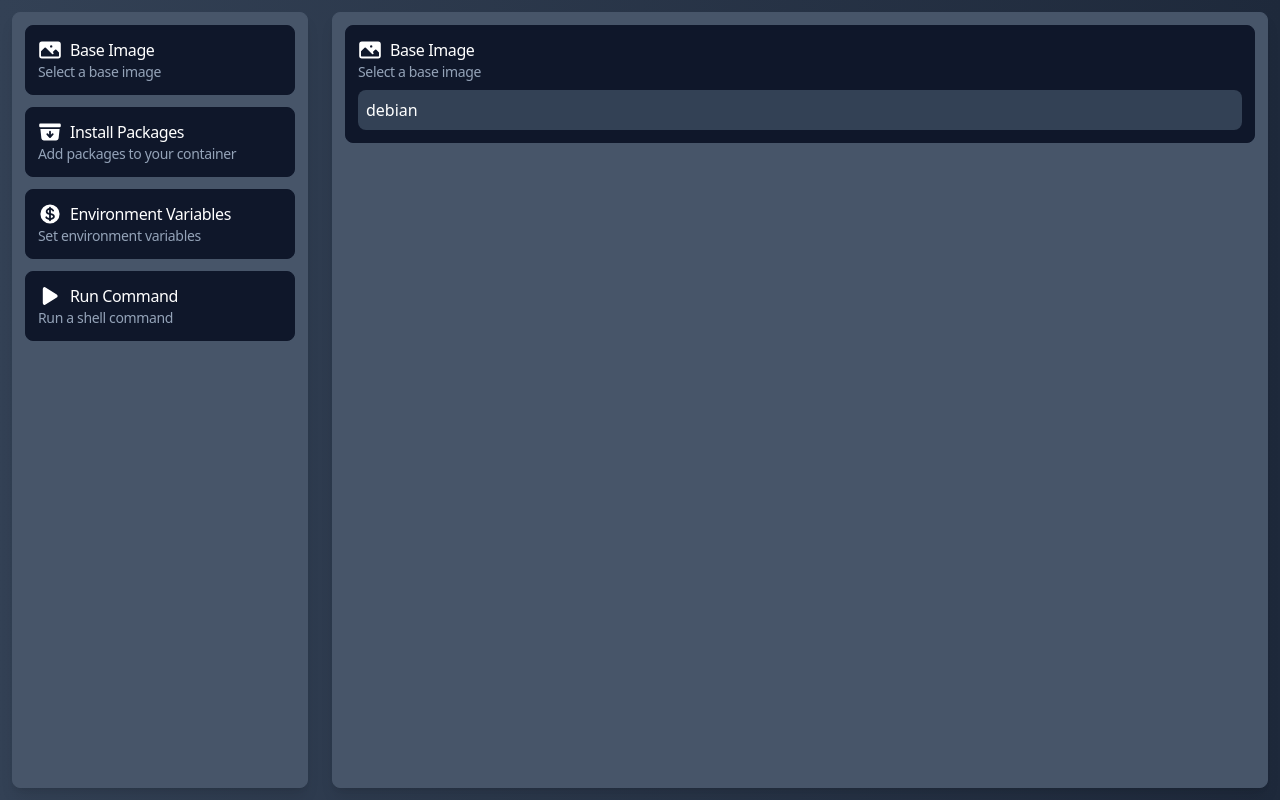
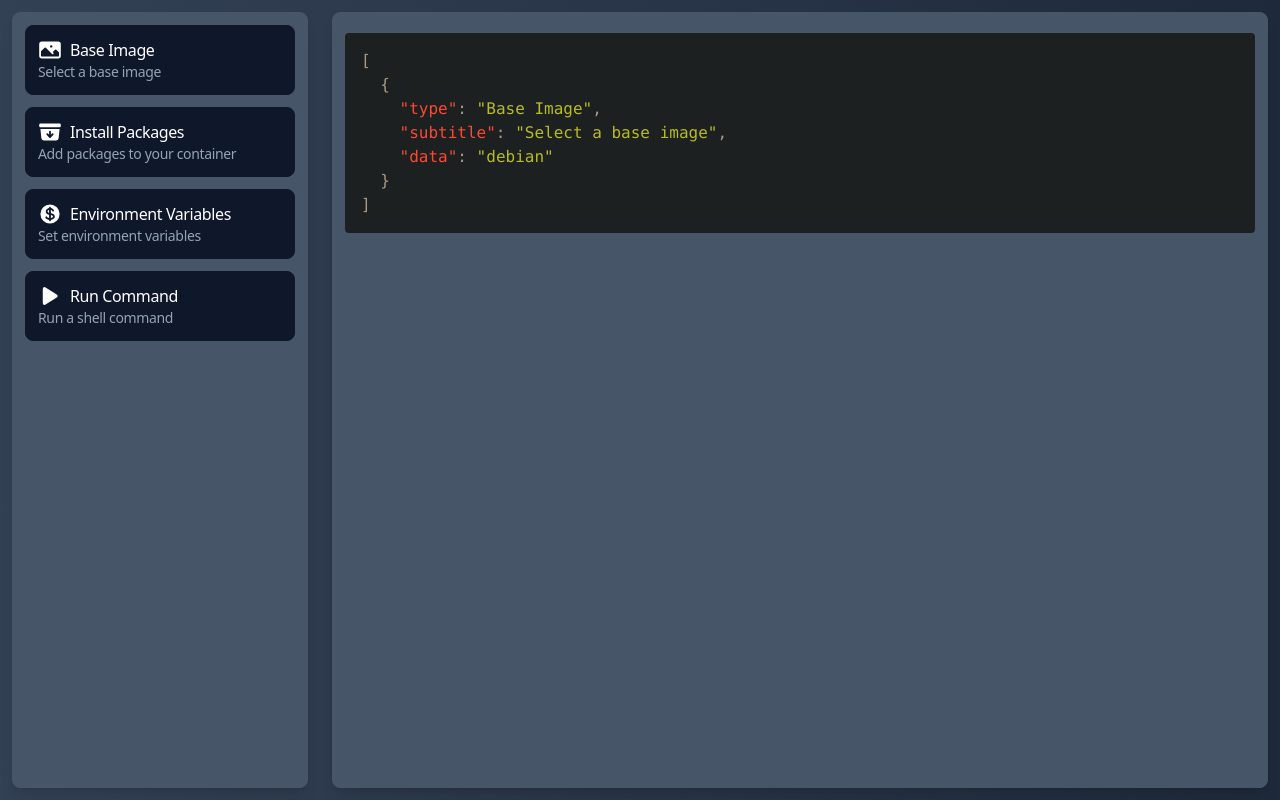
Before and after one commit to claby2/blocker, a React (Vite) app in the folder frontend/: page /build in a window 1280 px wide. Built offline with nearby package versions, Linux system fonts and the light colour scheme.

Commit message:
feat: add preview

```diff
--- a/frontend/package.json
+++ b/frontend/package.json
@@ -12,6 +12,7 @@
   "dependencies": {
     "@headlessui/react": "^1.7.18",
     "@heroicons/react": "^2.1.1",
+    "@types/react-syntax-highlighter": "^15.5.11",
     "autoprefixer": "^10.4.17",
     "dnd-core": "^16.0.1",
     "immutability-helper": "^3.1.1",
@@ -21,6 +22,7 @@
     "react-dnd-html5-backend": "^16.0.1",
     "react-dom": "^18.2.0",
     "react-router-dom": "^6.22.1",
+    "react-syntax-highlighter": "^15.5.0",
     "tailwindcss": "^3.4.1"
   },
   "devDependencies": {
--- a/frontend/src/App.tsx
+++ b/frontend/src/App.tsx
@@ -4,14 +4,16 @@ import Sidebar from "./components/Sidebar";
 import Canvas from "./components/Canvas";
 import { useState } from "react";
 import { BlockData, BlockType } from "./components/Block";
+import Preview from "./components/Preview";
 
 function App() {
+  const [generated, setGenerated] = useState(true);
   const [blocks, setBlocks] = useState<BlockData[]>([
     {
       type: BlockType.BaseImage,
       subtitle: "Select a base image",
-      data: "debian"
-    }
+      data: "debian",
+    },
   ]);
 
   return (
@@ -21,7 +23,11 @@ function App() {
           <Sidebar setBlocks={setBlocks} />
         </div>
         <div className="w-3/4 h-screen">
-          <Canvas setBlocks={setBlocks} blocks={blocks} />
+          {generated ? (
+            <Preview blocks={blocks} />
+          ) : (
+            <Canvas setBlocks={setBlocks} blocks={blocks} />
+          )}
         </div>
       </div>
     </DndProvider>
--- /dev/null
+++ b/frontend/src/components/Preview.tsx
@@ -0,0 +1,53 @@
+import { useEffect } from "react";
+import { BlockData } from "./Block";
+import { Prism as SyntaxHighlighter } from "react-syntax-highlighter";
+import { gruvboxDark } from "react-syntax-highlighter/dist/esm/styles/prism";
+
+interface PreviewProps {
+  blocks: BlockData[];
+}
+
+const submit = async (blocks: BlockData[]) => {
+  const response = await fetch("http://127.0.0.1:8000", {
+    method: "POST",
+    headers: {
+      "Content-Type": "application/json",
+    },
+    body: JSON.stringify({
+      base_image: {
+        type: blocks[0].type,
+        data: blocks[0].data,
+      },
+      blocks: blocks.slice(1).map((block) => ({
+        type: block.type,
+        data: block.data,
+      })),
+    }),
+  });
+
+  console.log(response);
+};
+
+const Preview = ({ blocks }: PreviewProps) => {
+  useEffect(() => {
+    const submitBlocks = async () => {
+      await submit(blocks);
+    };
+    submitBlocks();
+  }, []);
+  return (
+    <div className="p-3 h-screen">
+      <div className="p-3 border border-slate-600 rounded-lg h-full shadow-lg bg-slate-600 flex flex-col space-y-3 overflow-y-scroll">
+        <SyntaxHighlighter
+          language="json"
+          style={gruvboxDark}
+          className="rounded"
+        >
+          {JSON.stringify(blocks, null, 2)}
+        </SyntaxHighlighter>
+      </div>
+    </div>
+  );
+};
+
+export default Preview;
```
Also changed, not shown: 1 other file (tests, documents, lock files or other folders).
